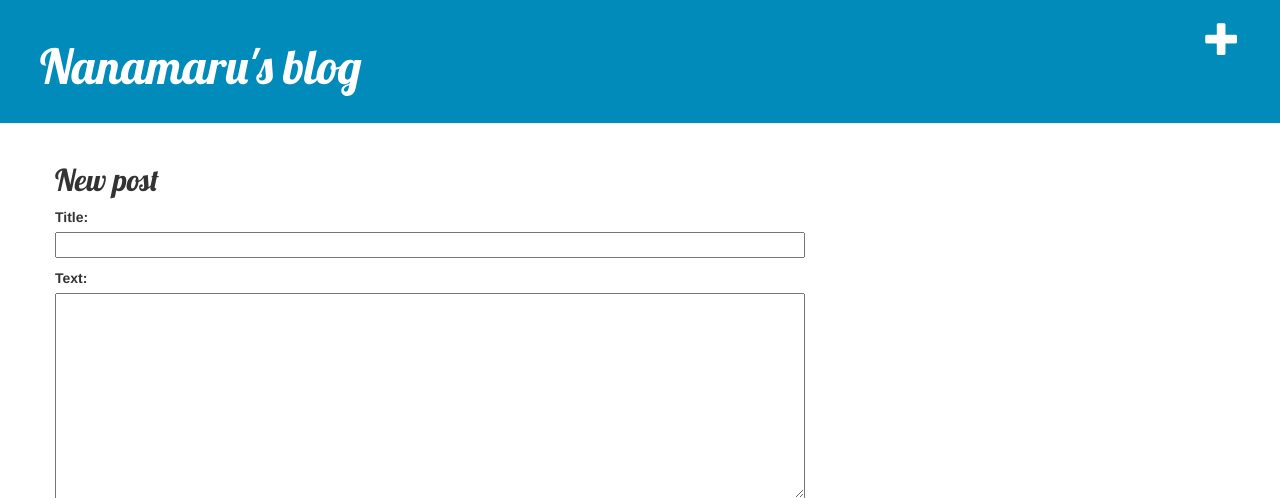
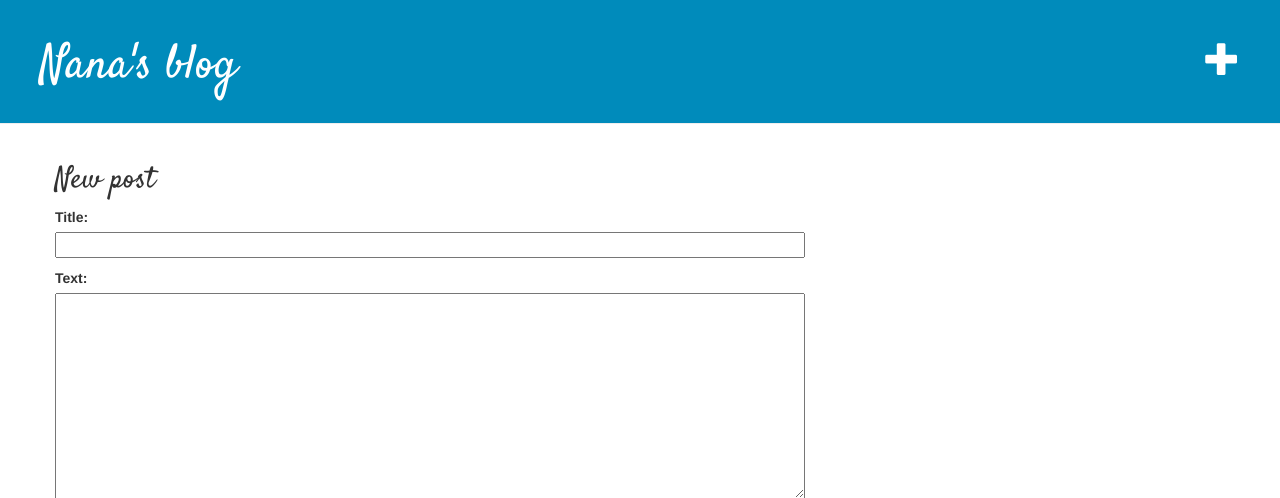
Before and after one commit to mokeke7/my-first-blog, a Django app: page /post/new/ in a window 1280 px wide. Shown: the top 498 px of the page. Run offline with Django 3.2, Linux system fonts and the light colour scheme; the visitor is signed in with stand-in values (Sample User, id 1); some libraries are stand-ins or nearby versions.

```diff
--- a/blog/static/css/blog.css
+++ b/blog/static/css/blog.css
@@ -17,11 +17,12 @@
 }
 
 h1, h2, h3, h4 {
-    font-family: 'Lobster', cursive;
+    font-family: 'Satisfy', cursive;
 }
 
 .date {
     color: #828282;
+
 }
 
 .save {
@@ -37,6 +38,7 @@ h1, h2, h3, h4 {
     float: right;
     font-size: 26pt;
     margin-right: 20px;
+    margin-top: 20px;
 }
 
 .post {
--- a/blog/templates/blog/base.html
+++ b/blog/templates/blog/base.html
@@ -5,14 +5,14 @@
         <link rel="stylesheet" href="//maxcdn.bootstrapcdn.com/bootstrap/3.2.0/css/bootstrap.min.css">
         <link rel="stylesheet" href="//maxcdn.bootstrapcdn.com/bootstrap/3.2.0/css/bootstrap-theme.min.css">
         <link rel="stylesheet" href="{% static 'css/blog.css' %}">
-        <link href="//fonts.googleapis.com/css?family=Lobster&subset=latin,latin-ext" rel="stylesheet" type="text/css">
+        <link href="//fonts.googleapis.com/css?family=Satisfy&subset=latin,latin-ext" rel="stylesheet" type="text/css">
     </head>
     <body>
         <div class="page-header">
             {% if user.is_authenticated %}
                 <a href="{% url 'post_new' %}" class="top-menu"><span class="glyphicon glyphicon-plus"></span></a>
             {% endif %}
-            <h1><a href="/">Nanamaru's blog</a></h1>
+            <h1><a href="/">Nana's blog</a></h1>
         </div>
         <div class="content container">
             <div class="row">
--- a/blog/templates/blog/post_list.html
+++ b/blog/templates/blog/post_list.html
@@ -7,7 +7,6 @@
                 {{ post.published_date }}
             </div>
             <h2><a href="{% url 'post_detail' pk=post.pk %}">{{ post.title }}</a></h2>
-            <p>{{ post.text|linebreaksbr }}</p>
         </div>
     {% endfor %}
 {% endblock %}
```
